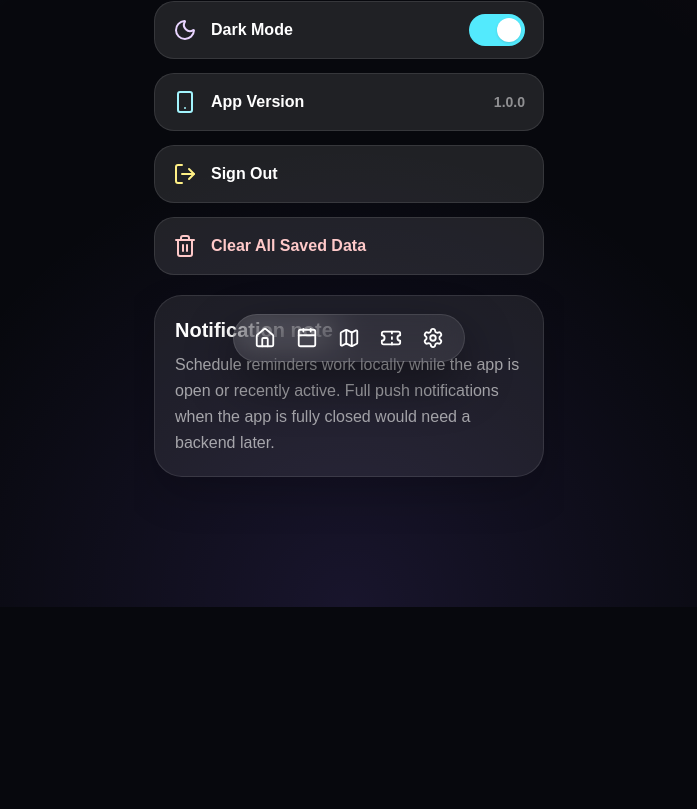
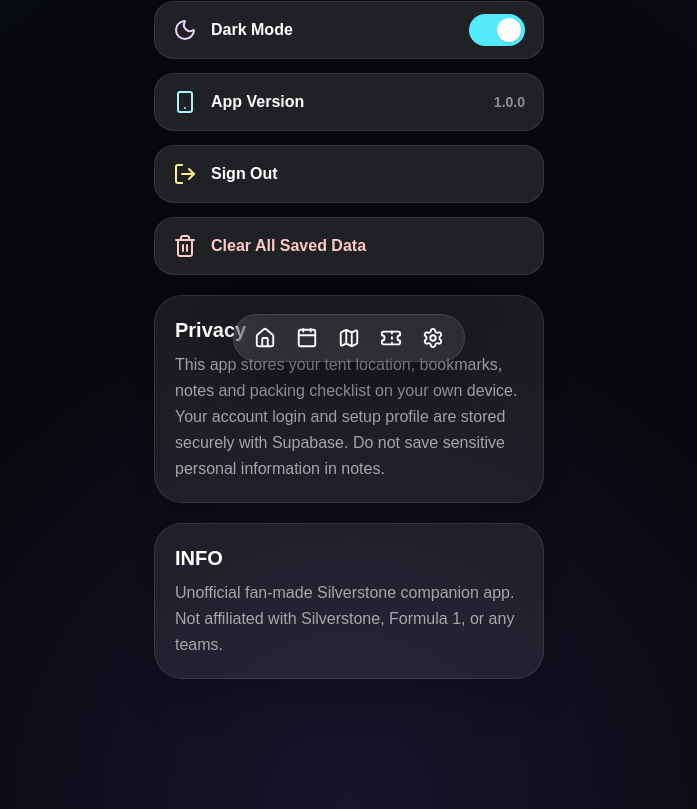
Before and after one commit to ArranSTe/silverstone-companion, a Next.js app: page /settings in a window 1280 px wide. Shown: the part 422-1231 px from the top of the page, without its empty margins (291-988 px from the left). Before the commit the page ends 1029 px from the top, so only its background shows below. Built offline with nearby package versions, Linux system fonts and the light colour scheme; no server answers.

Commit message:
Changes to settings and added privicy info

```diff
--- a/app/settings/page.tsx
+++ b/app/settings/page.tsx
@@ -194,14 +194,21 @@ const signOut = async () => {
       </section>
 
       <section className="iphone-card mt-5">
-        <h2 className="text-xl font-black">Notification note</h2>
+        <h2 className="text-xl font-black">Privacy</h2>
 
         <p className="text-white/60 mt-2 leading-relaxed">
-          Schedule reminders work locally while the app is open or recently
-          active. Full push notifications when the app is fully closed would
-          need a backend later.
+This app stores your tent location, bookmarks, notes and packing checklist on your own device. Your account login and setup profile are stored securely with Supabase. Do not save sensitive personal information in notes.
         </p>
       </section>
+
+      <section className="iphone-card mt-5">
+        <h2 className="text-xl font-black">INFO</h2>
+
+        <p className="text-white/60 mt-2 leading-relaxed">
+Unofficial fan-made Silverstone companion app. Not affiliated with Silverstone, Formula 1, or any teams.
+        </p>
+      </section>
+
 
     </main>
   );
```
